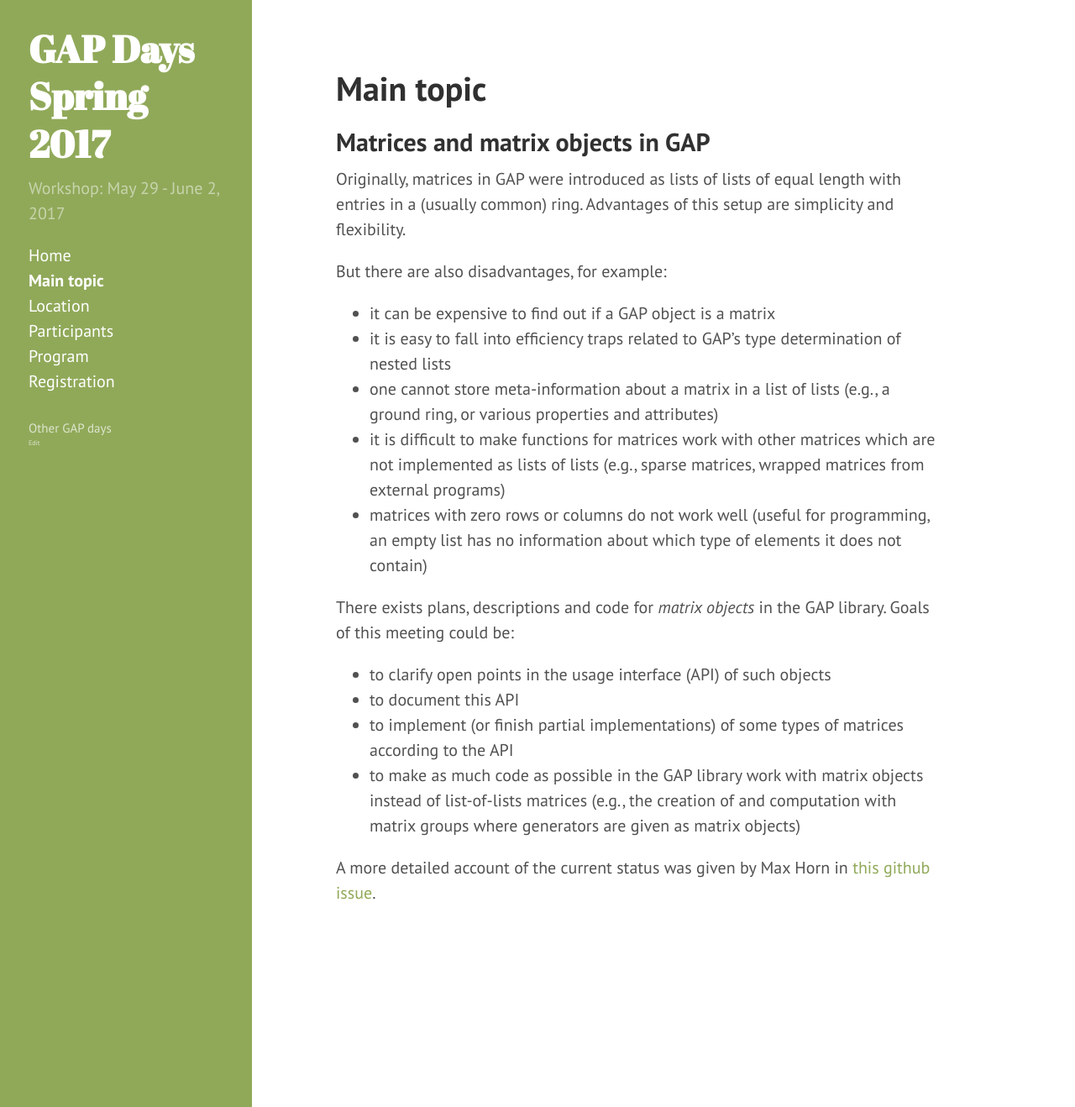
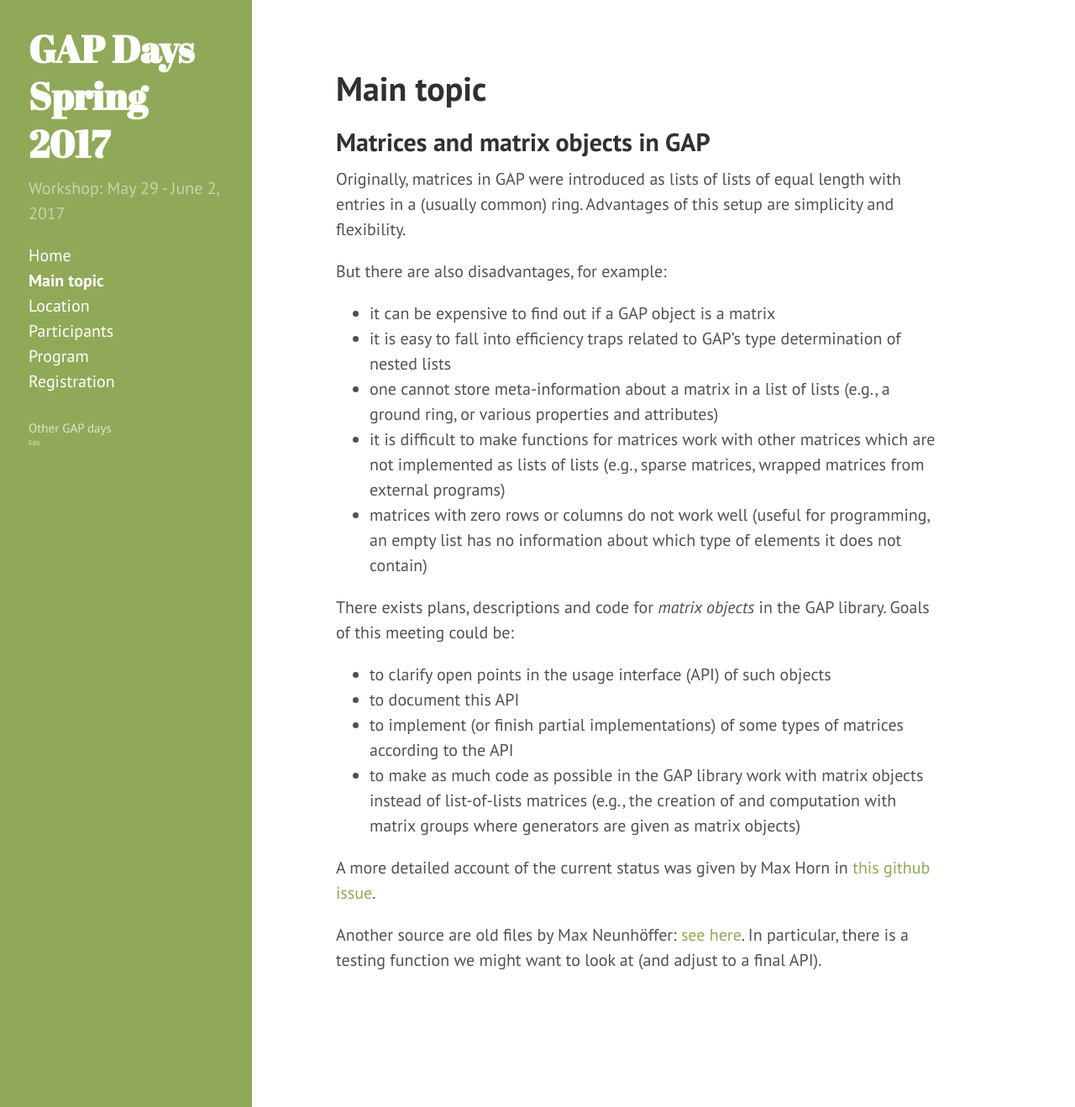
Before and after one commit to gapdays/gapdays2017-spring, a Jekyll site: the page built from 10_topic.md, in a window 1280 px wide and 1318 px high. Shown: the whole window at 84% size. Built offline with Jekyll 4.4.1, drawn with Linux system fonts in a browser that asks for light colours.

```diff
--- a/10_topic.md
+++ b/10_topic.md
@@ -38,3 +38,8 @@ GAP library. Goals of this meeting could be:
 
 A more detailed account of the current status was given by Max Horn in
 [this github issue](https://github.com/gap-system/gap/issues/945).
+
+Another source are old files by Max Neunhöffer: [see
+here](http://www.math.rwth-aachen.de/~Max.Neunhoeffer/for/Matrices/).
+In particular, there is a testing function we might want to look at (and
+adjust to a final API).
--- a/_data/participants.yml
+++ b/_data/participants.yml
@@ -13,6 +13,10 @@
 #- name: Christopher Jefferson
 #  url: http://caj.host.cs.st-andrews.ac.uk/
 #  affiliation: University of St Andrews
+
+- name: Jesse Lansdown
+  url: http://www.jesselansdown.com/
+  affiliation: UWA Perth/RWTH Aachen
 
 - name: Frank Lübeck
   url: http://www.math.rwth-aachen.de/~Frank.Luebeck/
```
